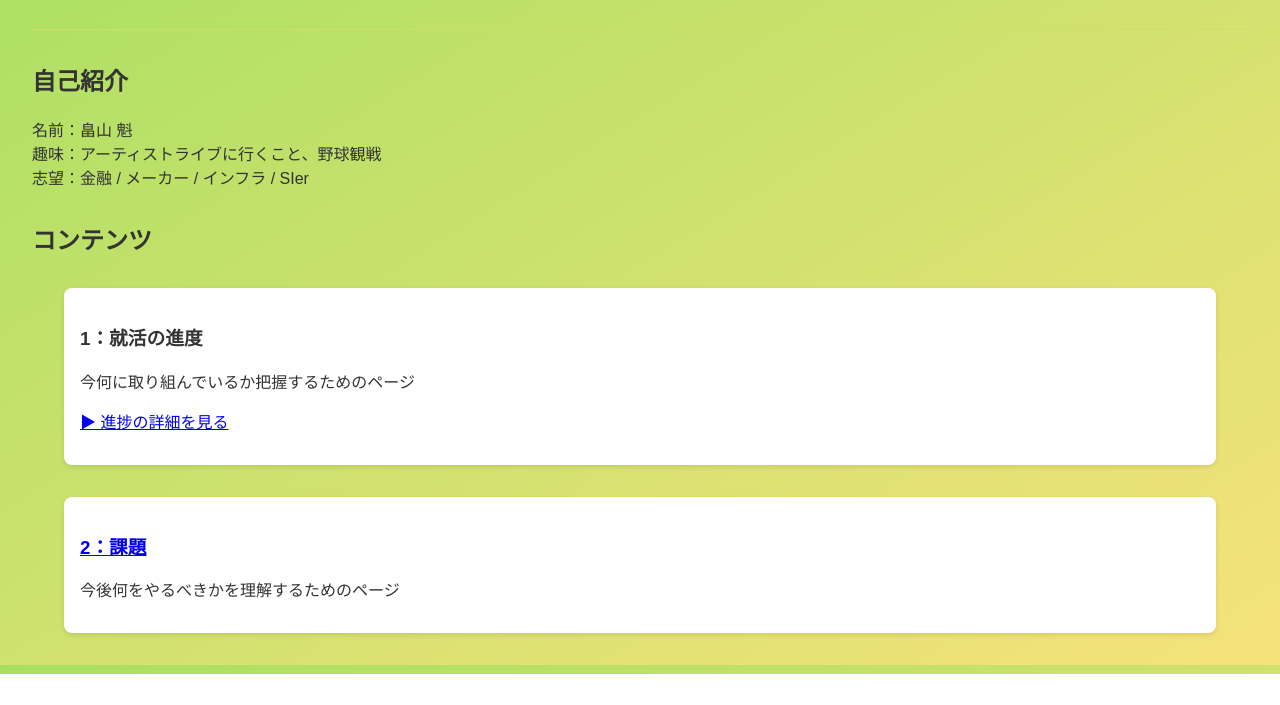
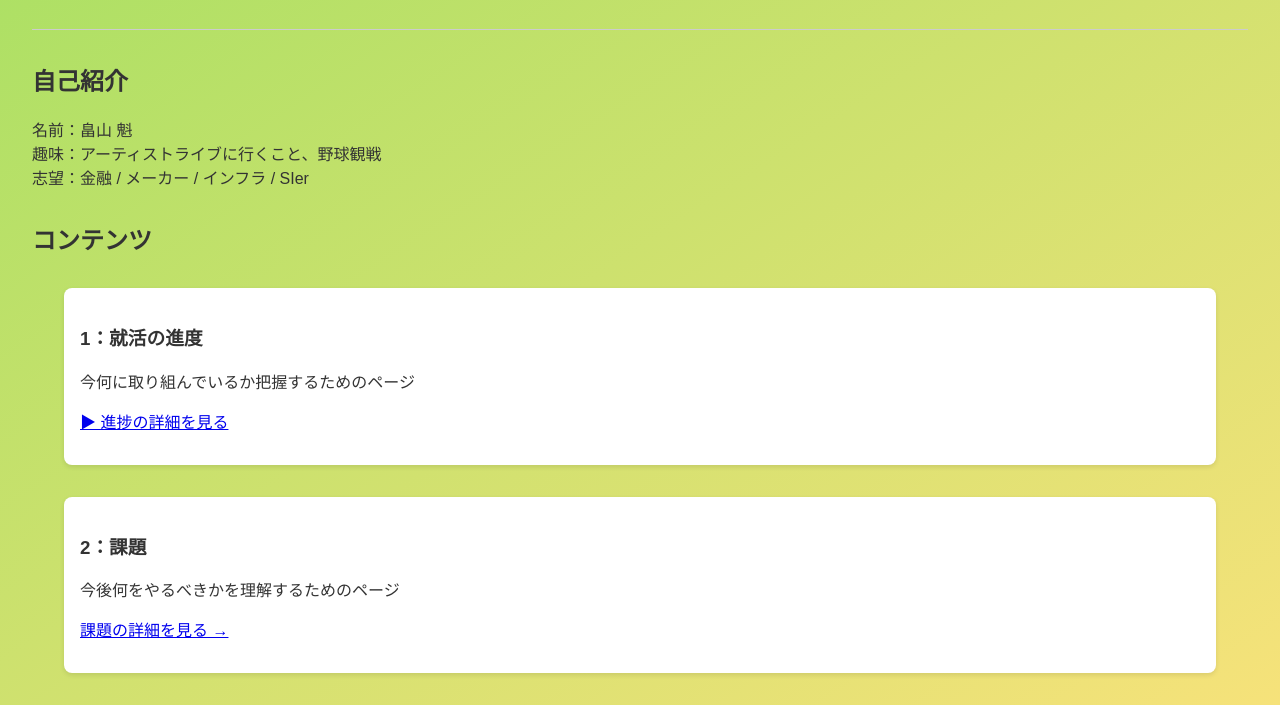
Before and after one commit to KaiNU2327/hajimemasite-kainu2327.github.io-trial, a plain HTML site: page index.html in a window 1280 px wide. Shown: the part 126-831 px from the top of the page. Before the commit the page ends 800 px from the top, so only its background shows below. Drawn offline with Linux system fonts and the light colour scheme.

Commit message:
Update index.html

```diff
--- a/index.html
+++ b/index.html
@@ -77,8 +77,9 @@
     </div>
 
     <div class="project">
-     <h3><a href="kadai.html">2：課題</a></h3>
+     <h3>2：課題</h3>
   <p>今後何をやるべきかを理解するためのページ</p>
+  <p><a href="kadai.html">課題の詳細を見る →</a></p>
     </div>
 
     <!-- 他の作品もここに追加できます -->
```
